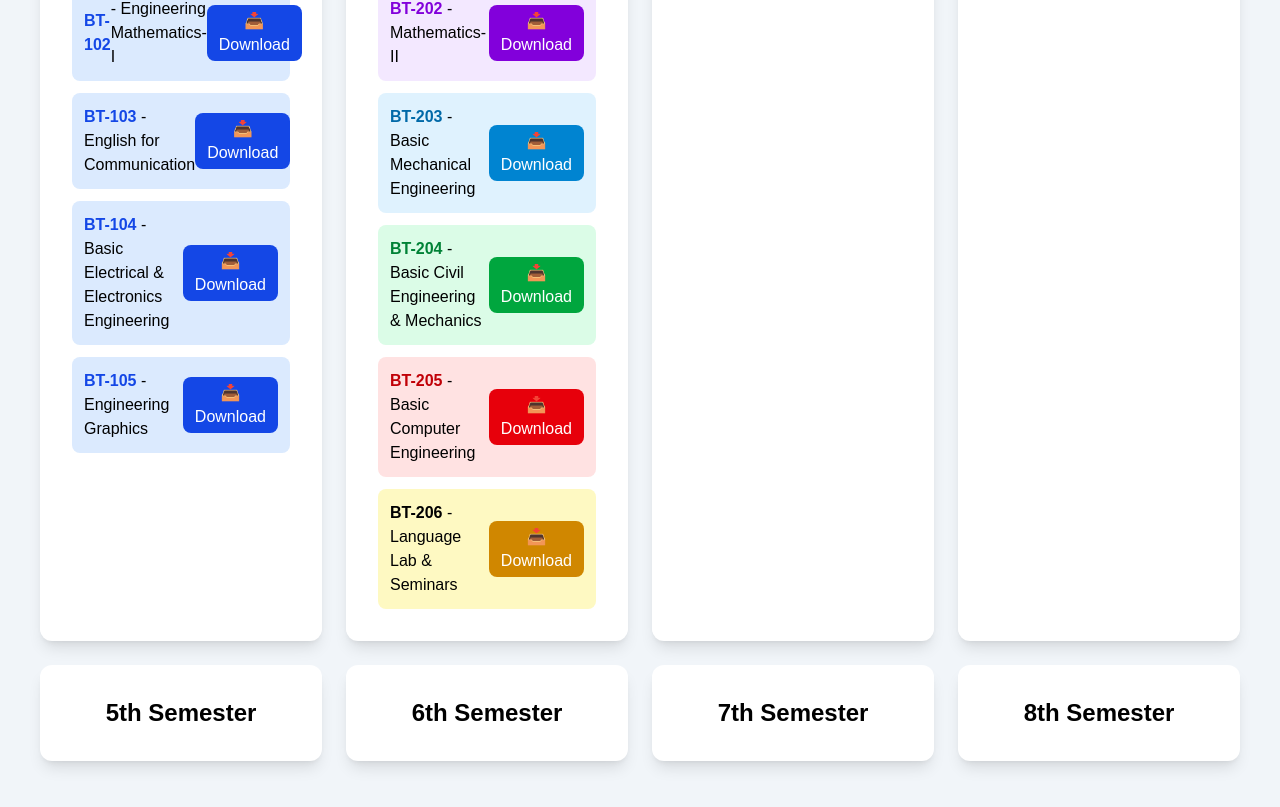
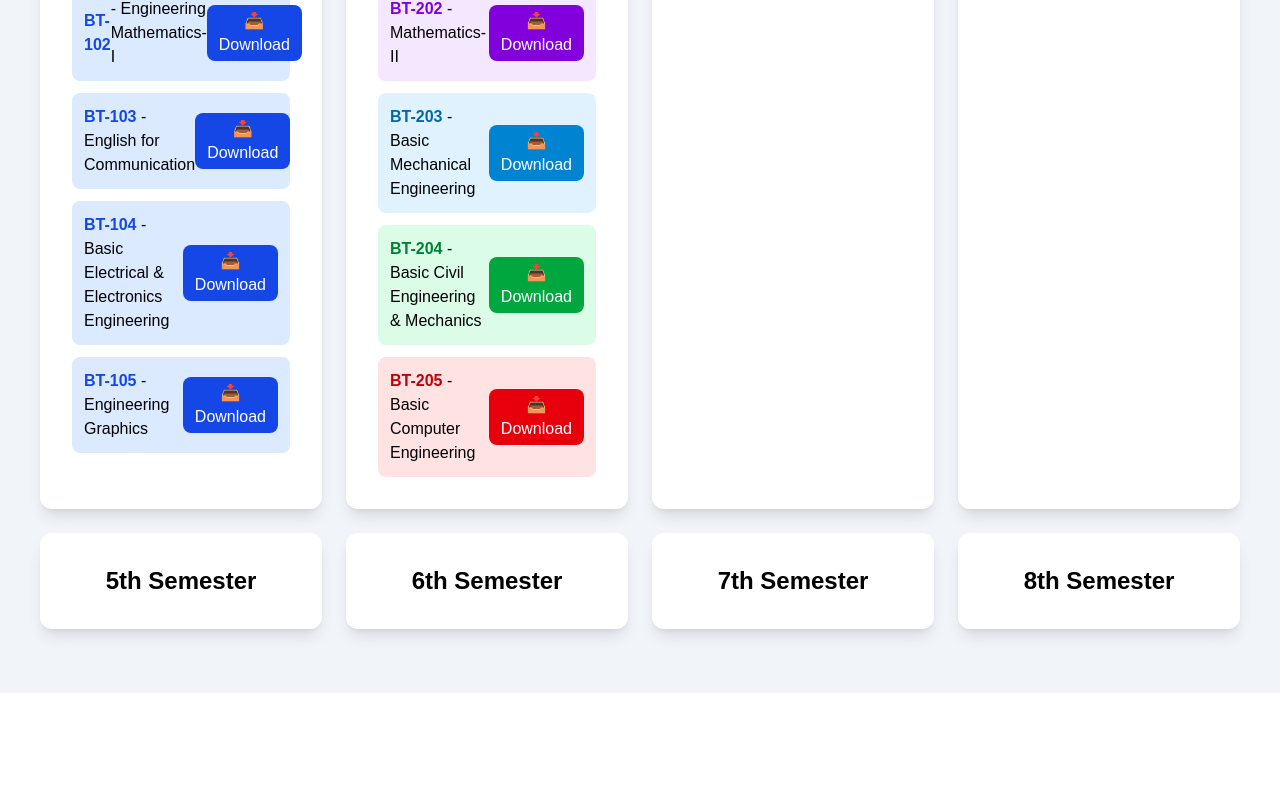
Before and after one commit to aman958980-alt/rgpv-notes-hub, a Next.js app: page / in a window 1280 px wide. Shown: the part 893-1700 px from the top of the page. After the commit the page ends 1586 px from the top, so only its background shows below. Built offline with nearby package versions, Linux system fonts and the light colour scheme.

Commit message:
Removed BT206

```diff
--- a/app/page.tsx
+++ b/app/page.tsx
@@ -355,15 +355,6 @@ const filteredSubjects = subjects.filter((subject) =>
       </button>
     </li>
 
-    <li className="bg-yellow-100 dark:bg-gray-700 p-3 rounded-lg flex justify-between items-center hover:bg-yellow-200">
-      <span>
-        <strong>BT-206</strong> - Language Lab & Seminars
-      </span>
-      <button className="bg-yellow-600 text-white px-3 py-1 rounded-lg">
-        📥 Download
-      </button>
-    </li>
-
   </ul>
 
 </div>
```
